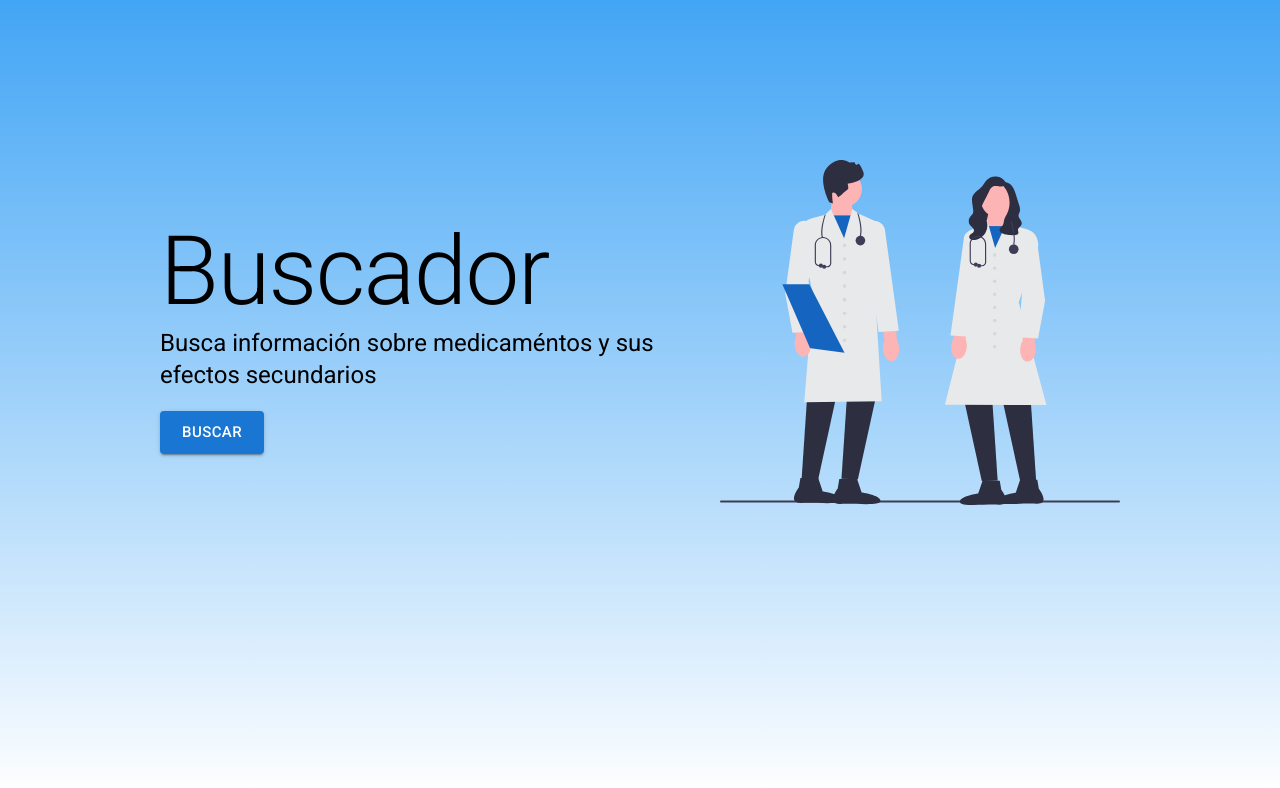
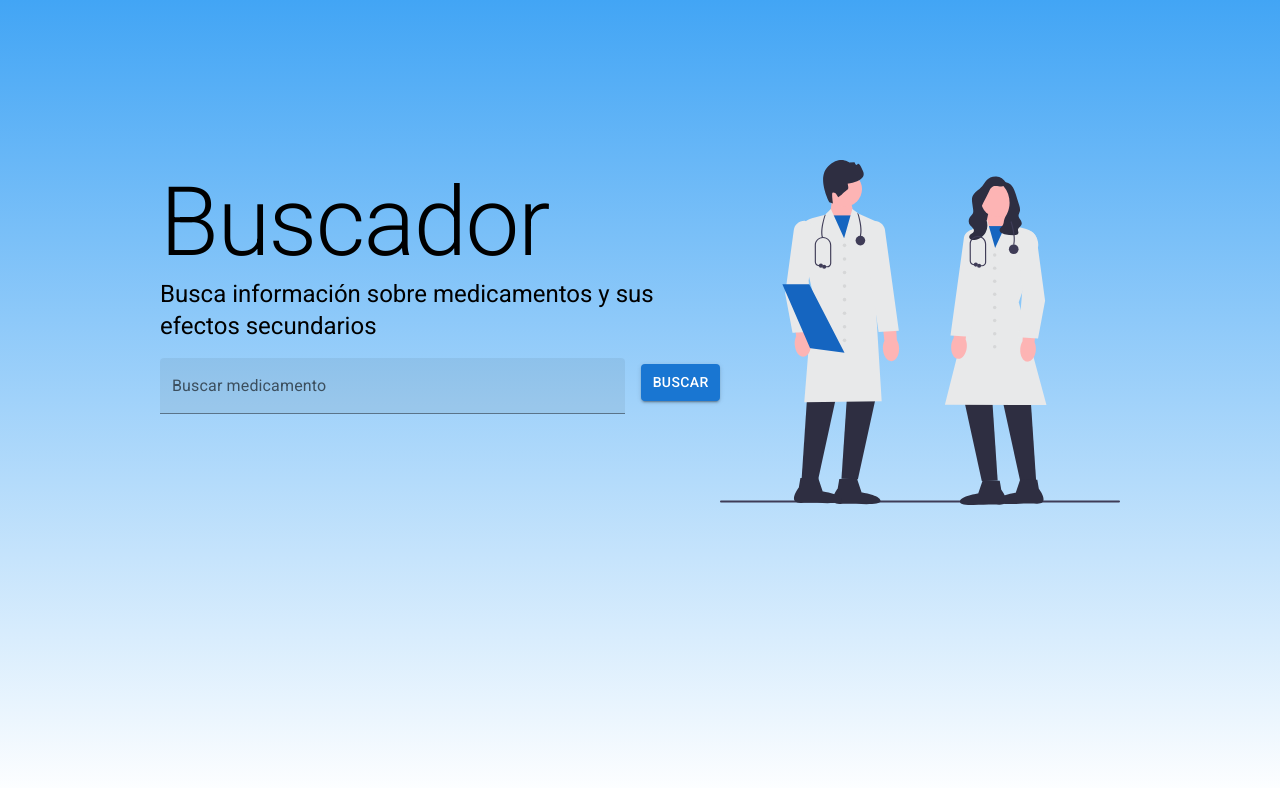
Before and after one commit to asa7ur/openfda_med, a React (Vite) app: page / in a window 1280 px wide. Shown: the top 788 px of the page. Built offline with nearby package versions, Linux system fonts and the light colour scheme.

Commit message:
He añadido un SearchBar a la pagina inicial

```diff
--- a/src/components/HomePage.jsx
+++ b/src/components/HomePage.jsx
@@ -1,32 +1,117 @@
-import { Stack, Box, Typography, Button } from '@mui/material'
-import { Link } from 'react-router-dom'
+import { useState, useEffect, useRef } from 'react'
+import { Stack, Box, Typography, CircularProgress } from '@mui/material'
+import SearchBar from '../components/SearchBar'
+import ResultsList from '../components/ResultsList'
 import image from '../assets/doctors.svg'
 
 const HomePage = () => {
+  const [results, setResults] = useState([])
+  const [selectedResult, setSelectedResult] = useState(null)
+  const [searching, setSearching] = useState(false)
+  const [notFound, setNotFound] = useState(false)
+  const [showResults, setShowResults] = useState(false)
+  const boxRef = useRef(null)
+
+  useEffect(() => {
+    const handleClickOutside = (event) => {
+      if (boxRef.current && !boxRef.current.contains(event.target)) {
+        setShowResults(false)
+      }
+    }
+
+    window.addEventListener('mousedown', handleClickOutside)
+
+    return () => {
+      window.removeEventListener('mousedown', handleClickOutside)
+    }
+  }, [])
+
+  const handleSearchComplete = () => {
+    setSearching(false)
+    setShowResults(true)
+  }
+
+  const handleNewSearch = () => {
+    setSelectedResult(null)
+    setResults([])
+    setNotFound(false)
+    setShowResults(false)
+  }
+
   return (
     <>
       <Stack
-      padding='10rem 0'
+        padding='10rem 0'
         direction='row'
         alignItems='center'
         justifyContent='space-around'
       >
-        <Box width='600px'>
+        <Box sx={{ width: '600px', position: 'relative', marginTop: '-5rem' }}>
           <Typography variant='h1'>Buscador</Typography>
-          <Typography variant='h5' marginBottom='20px'>
-            Busca información sobre medicaméntos y sus efectos secundarios
+          <Typography variant='h5'>
+            Busca información sobre medicamentos y sus efectos secundarios
           </Typography>
-          <Link to='/search'>
-            <Button variant='contained' size='large'>
-              Buscar
-            </Button>
-          </Link>
+          <SearchBar
+            setResults={setResults}
+            onSearch={handleSearchComplete}
+            setNotFound={setNotFound}
+            onNewSearch={handleNewSearch}
+          />
+          <Box
+            ref={boxRef}
+            sx={{
+              position: 'absolute',
+              width: '600px',
+              maxHeight: '200px',
+              overflow: 'auto',
+              opacity: showResults ? 1 : 0,
+              transition: 'opacity 0.3s ease-in-out',
+              backgroundColor: 'white',
+              visibility: showResults ? 'visible' : 'hidden',
+              zIndex: 10, // Asegura que la caja esté por encima del resto del contenido
+            }}
+          >
+            {searching && (
+              <Box
+                sx={{
+                  display: 'flex',
+                  flexDirection: 'column',
+                  alignItems: 'center',
+                }}
+              >
+                <CircularProgress />
+                <Typography variant='body1' sx={{ marginTop: '1rem' }}>
+                  Buscando...
+                </Typography>
+              </Box>
+            )}
+            {!searching && notFound && (
+              <Box
+                sx={{
+                  display: 'flex',
+                  justifyContent: 'center',
+                  padding: '1rem',
+                }}
+              >
+                <Typography variant='h6' color='error'>
+                  No se ha podido encontrar ningún medicamento
+                </Typography>
+              </Box>
+            )}
+            {!searching && !notFound && results.length > 0 && (
+              <ResultsList
+                results={results}
+                setSelectedResult={setSelectedResult}
+              />
+            )}
+          </Box>
         </Box>
         <Box>
-          <img src={image} width='400px' />
+          <img src={image} alt='Doctors' width='400px' />
         </Box>
       </Stack>
     </>
   )
 }
+
 export default HomePage
--- a/src/components/ResultsList.jsx
+++ b/src/components/ResultsList.jsx
@@ -1,9 +1,9 @@
-import { List, ListItem, ListItemText, Paper } from '@mui/material'
+import { List, ListItem, ListItemText} from '@mui/material'
 
 const ResultsList = ({ results, setSelectedResult }) => {
   return (
     <>
-      <List >
+      <List>
         {results.map((result, index) => {
           const brandName = result.openfda?.brand_name?.[0]
           const genericName = result.openfda?.generic_name?.[0]
@@ -13,11 +13,9 @@ const ResultsList = ({ results, setSelectedResult }) => {
           }
 
           return (
-            <Paper sx={{marginBottom:'10px'}} key={index}>
-              <ListItem button onClick={() => setSelectedResult(result)}>
-                <ListItemText primary={brandName} secondary={genericName} />
-              </ListItem>
-            </Paper>
+            <ListItem button key={index} onClick={() => setSelectedResult(result)}>
+              <ListItemText primary={brandName} secondary={genericName} />
+            </ListItem>
           )
         })}
       </List>
--- a/src/components/SearchBar.jsx
+++ b/src/components/SearchBar.jsx
@@ -36,7 +36,7 @@ const SearchBar = ({ setResults, onSearch, setNotFound, onNewSearch }) => {
   }
 
   return (
-    <Box sx={{ paddingTop: '2rem' }}>
+    <Box sx={{ display: 'flex', alignItems: 'center' }}>
       <TextField
         label='Buscar medicamento'
         value={query}
@@ -44,6 +44,7 @@ const SearchBar = ({ setResults, onSearch, setNotFound, onNewSearch }) => {
         fullWidth
         variant='filled'
         margin='normal'
+        sx={{ marginRight: '1rem' }}
       />
       <Button variant='contained' color='primary' onClick={handleSearch}>
         Buscar
```
